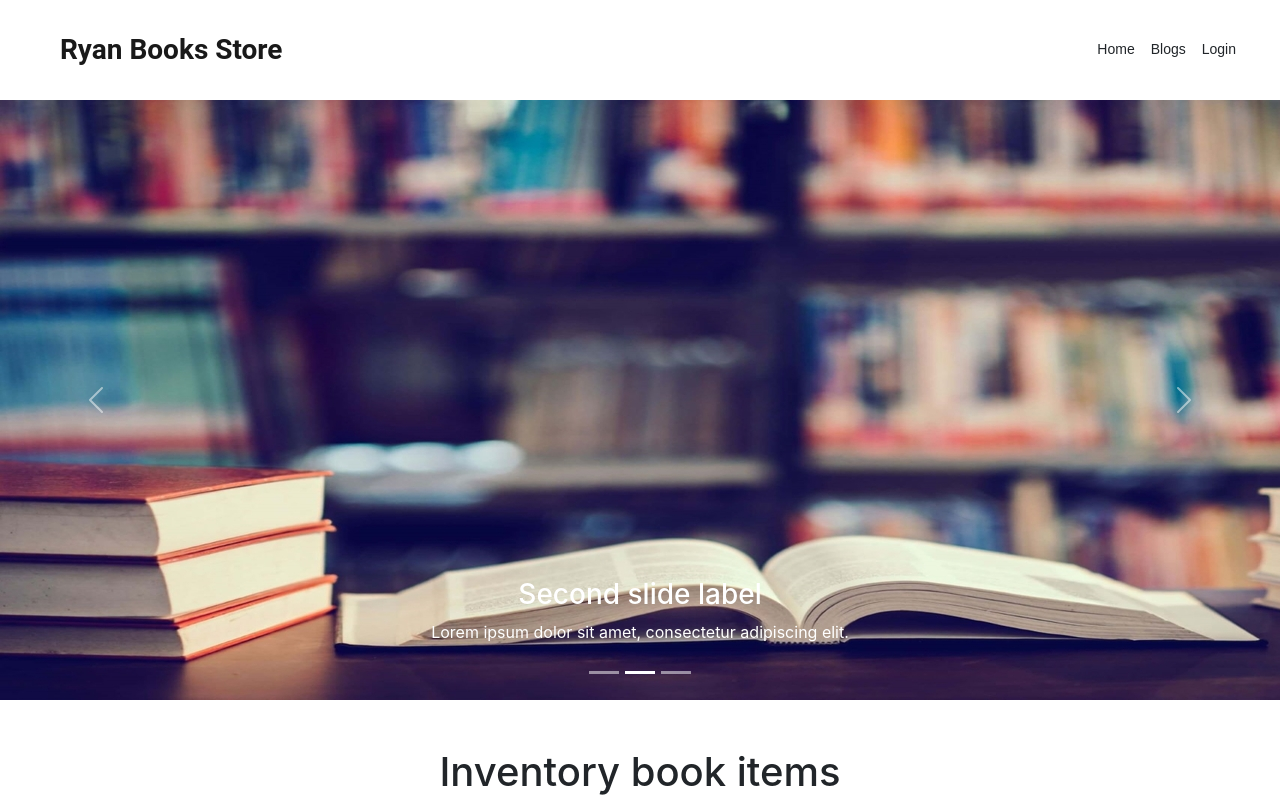
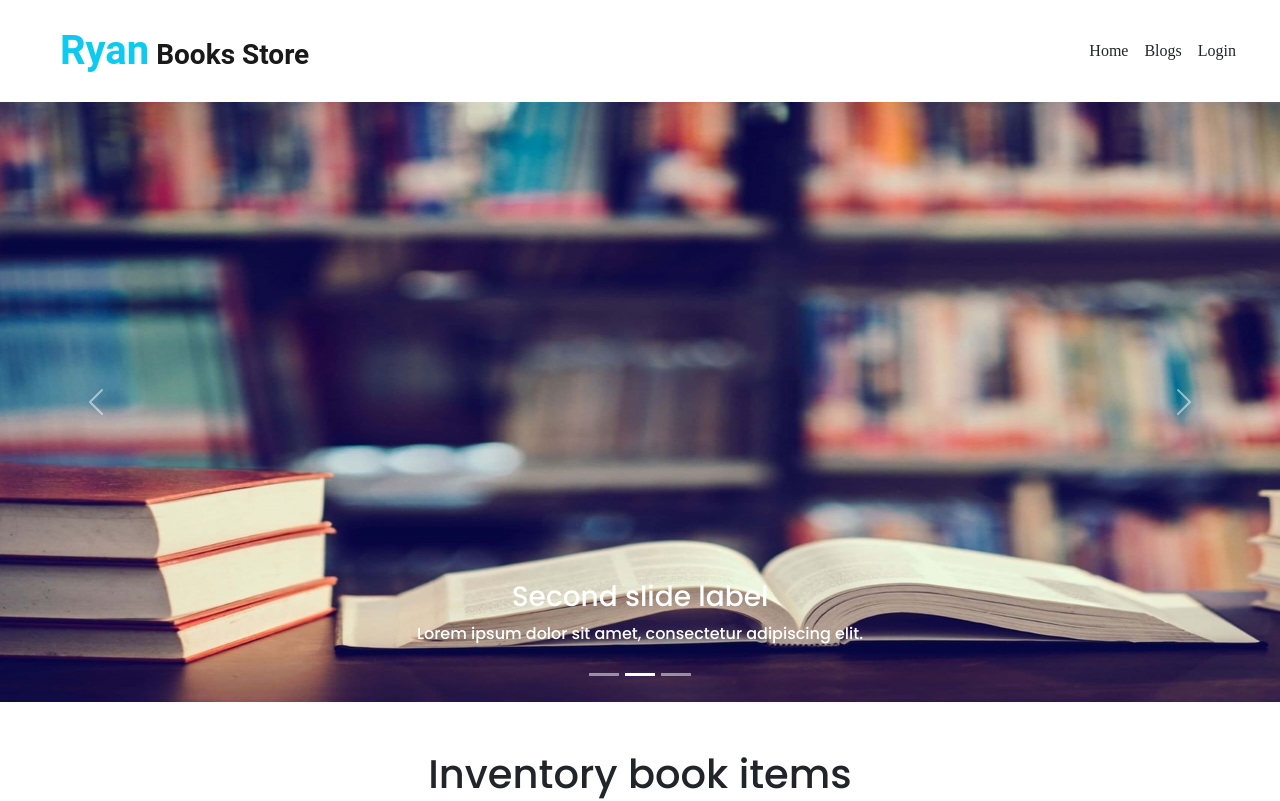
Before and after one commit to CodeWithShamim/Ryan-books-store-client-side, a React (Create React App) app: page / in a window 1280 px wide. Shown: the top 801 px of the page. Built offline with nearby package versions, Linux system fonts and the light colour scheme; no server answers.

Commit message:
manage-inventory added

```diff
--- a/src/App.css
+++ b/src/App.css
@@ -1,5 +1,7 @@
+@import url("https://fonts.googleapis.com/css2?family=Poppins:ital,wght@0,500;0,600;1,400&display=swap");
 .App {
     text-align: center;
+    font-family: "Poppins", sans-serif;
 }
 
 :root {
--- a/src/components/ManageInventory/ManageInventory.css
+++ b/src/components/ManageInventory/ManageInventory.css
@@ -0,0 +1,12 @@
+.product-table-container {
+    /* box-shadow: rgba(100, 100, 111, 0.2) 0px 7px 29px 0px; */
+    font-family: "Times New Roman", Times, serif;
+}
+
+.product-table-container .delete-btn {
+    background-color: rgb(255, 50, 50);
+}
+
+.product-table-container .delete-btn:hover {
+    background-color: rgb(253, 120, 120);
+}
--- a/src/components/ManageInventory/ManageInventory.js
+++ b/src/components/ManageInventory/ManageInventory.js
@@ -1,13 +1,40 @@
 import React from "react";
+import { Table } from "react-bootstrap";
 import useLoadItems from "../../hooks/useLoadItems";
+import "./ManageInventory.css";
+import { FaTrashAlt } from "react-icons/fa";
 
 const ManageInventory = () => {
   const [items] = useLoadItems();
+
   return (
-    <div>
-      {items.map((item) => (
-        <h4>{item?.name}</h4>
-      ))}
+    <div className="container product-table-container my-3">
+      <Table striped bordered hover>
+        <thead>
+          <tr>
+            <th className="text-start">Name</th>
+            <th>Price</th>
+            <th>Quantity</th>
+            <th>Suppiler</th>
+          </tr>
+        </thead>
+        <tbody>
+          {items.map((item) => (
+            <tr>
+              <td className="text-start">{item.name}</td>
+              <td>{item.price}</td>
+              <td>{item.quantity}</td>
+              <td>{item.suppiler}</td>
+              <td>
+                <button className="delete-btn border-0 text-light fw-bold rounded">
+                  Delete
+                  <FaTrashAlt />
+                </button>
+              </td>
+            </tr>
+          ))}
+        </tbody>
+      </Table>
     </div>
   );
 };
--- a/src/components/Shared/Header/Header.css
+++ b/src/components/Shared/Header/Header.css
@@ -19,10 +19,11 @@ a {
     color: inherit;
     text-decoration: none;
     font-family: sans-serif;
-    font-size: 14px;
+    font-size: 16px;
     font-weight: 500;
     /* transition: 1s linear; */
     border-bottom: 1px solid #fff;
+    font-family: "Times New Roman", Times, serif;
 }
 
 .header-container .navber-container a:hover {
--- a/src/components/Shared/Header/Header.js
+++ b/src/components/Shared/Header/Header.js
@@ -11,11 +11,11 @@ const Header = () => {
   return (
     <div className="header-container">
       {["md"].map((expand) => (
-        <Navbar key={expand} expand={expand} className="navber-container py-4">
+        <Navbar key={expand} expand={expand} className="navber-container py-3">
           <Container fluid>
             <Navbar.Brand>
               <Link to="/" className="fs-3 fw-bold  ms-0 ms-md-5 logo">
-                Ryan Books Store
+                <span className="text-info fs-1">Ryan</span> Books Store
               </Link>
             </Navbar.Brand>
             <Navbar.Toggle aria-controls={`offcanvasNavbar-expand-${expand}`} />
```
